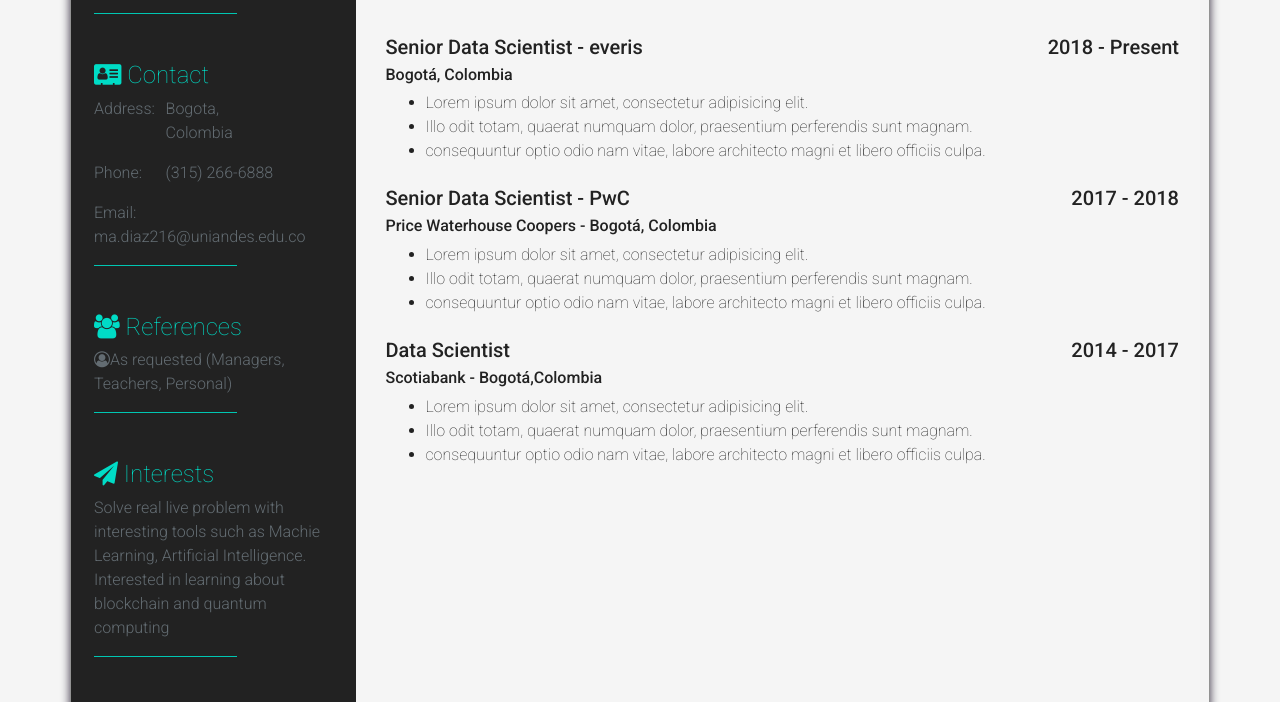
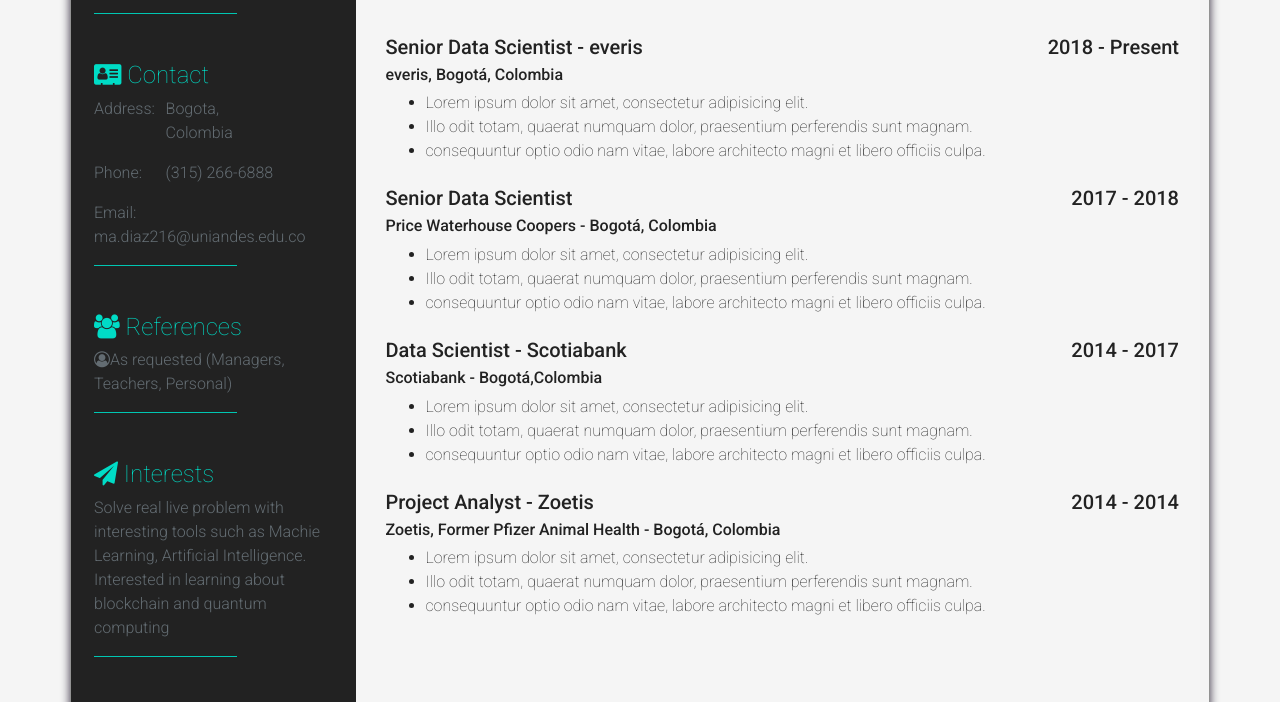
Before and after one commit to megelon/megelon.github.io, a plain HTML site: page index.html in a window 1280 px wide. Shown: the part 1137-1839 px from the top of the page. Drawn offline with nearby package versions, Linux system fonts and the light colour scheme; a script that the page names is missing.

Commit message:
Update index.html

```diff
--- a/index.html
+++ b/index.html
@@ -163,14 +163,14 @@
                                                       <h5>Senior Data Scientist - everis</h5>
                                                       <h5>2018 - Present</h5>
                                                  </div>
-                                                 <h6>Bogotá, Colombia </h6>
+                                                 <h6>everis, Bogotá, Colombia</h6>
                                                  <ul>
                                                       <li>Lorem ipsum dolor sit amet, consectetur adipisicing elit.</li>
                                                       <li>Illo odit totam, quaerat numquam dolor, praesentium perferendis sunt magnam.</li>
                                                       <li> consequuntur optio odio nam vitae, labore architecto magni et libero officiis culpa.</li>
                                                  </ul>
                                                  <div class="d-flex justify-content-between">
-                                                      <h5>Senior Data Scientist - PwC</h5>
+                                                      <h5>Senior Data Scientist</h5>
                                                        <h5>2017 - 2018</h5>
                                                  </div>
                                                  <h6>Price Waterhouse Coopers - Bogotá, Colombia</h6>
@@ -180,10 +180,21 @@
                                                       <li> consequuntur optio odio nam vitae, labore architecto magni et libero officiis culpa.</li>
                                                  </ul>
                                                  <div class="d-flex justify-content-between">
-                                                      <h5>Data Scientist</h5>
+                                                      <h5>Data Scientist - Scotiabank</h5>
                                                       <h5>2014 - 2017</h5>
                                                  </div>
                                                  <h6>Scotiabank - Bogotá,Colombia</h6>
+                                                 <ul>
+                                                      <li>Lorem ipsum dolor sit amet, consectetur adipisicing elit.</li>
+                                                      <li>Illo odit totam, quaerat numquam dolor, praesentium perferendis sunt magnam.</li>
+                                                      <li> consequuntur optio odio nam vitae, labore architecto magni et libero officiis culpa.</li>
+                                                 </ul>
+
+                                                 <div class="d-flex justify-content-between">
+                                                      <h5>Project Analyst - Zoetis</h5>
+                                                       <h5>2014 - 2014</h5>
+                                                 </div>
+                                                 <h6>Zoetis, Former Pfizer Animal Health - Bogotá, Colombia</h6>
                                                  <ul>
                                                       <li>Lorem ipsum dolor sit amet, consectetur adipisicing elit.</li>
                                                       <li>Illo odit totam, quaerat numquam dolor, praesentium perferendis sunt magnam.</li>
```
